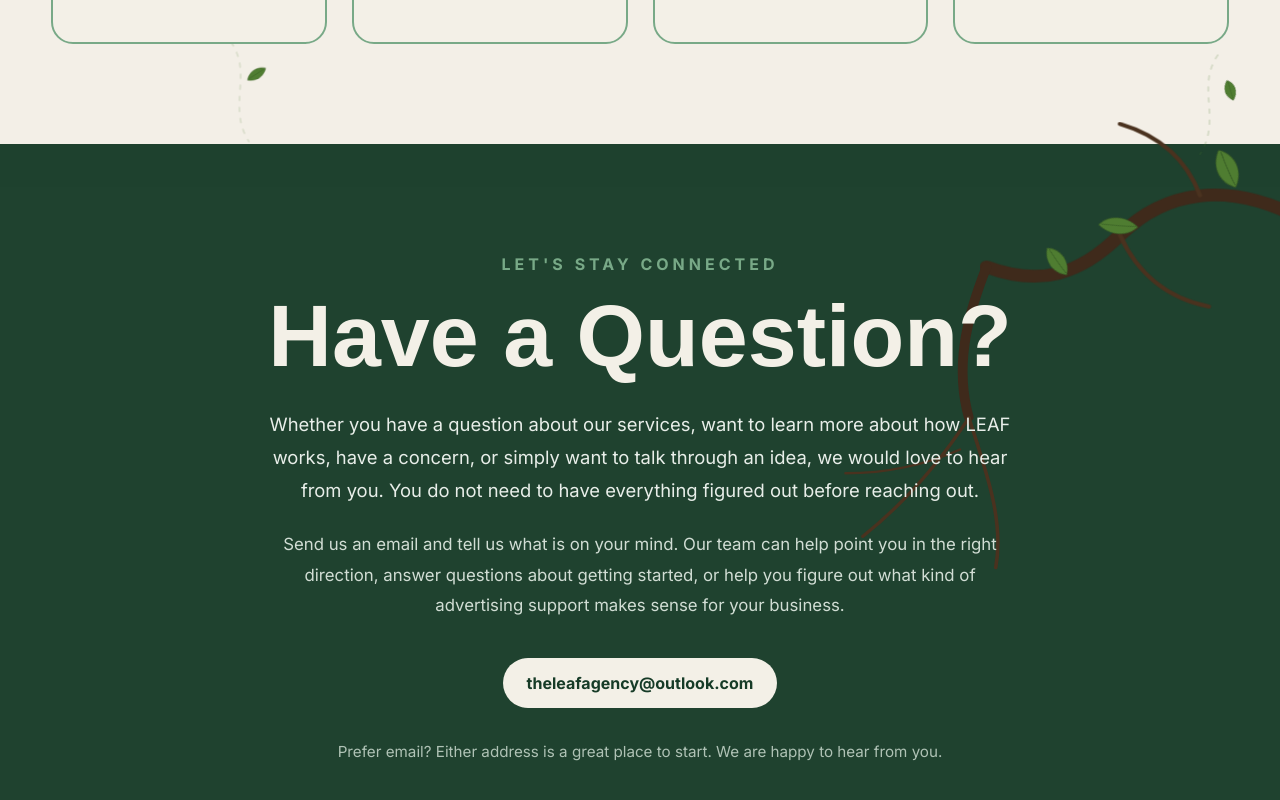
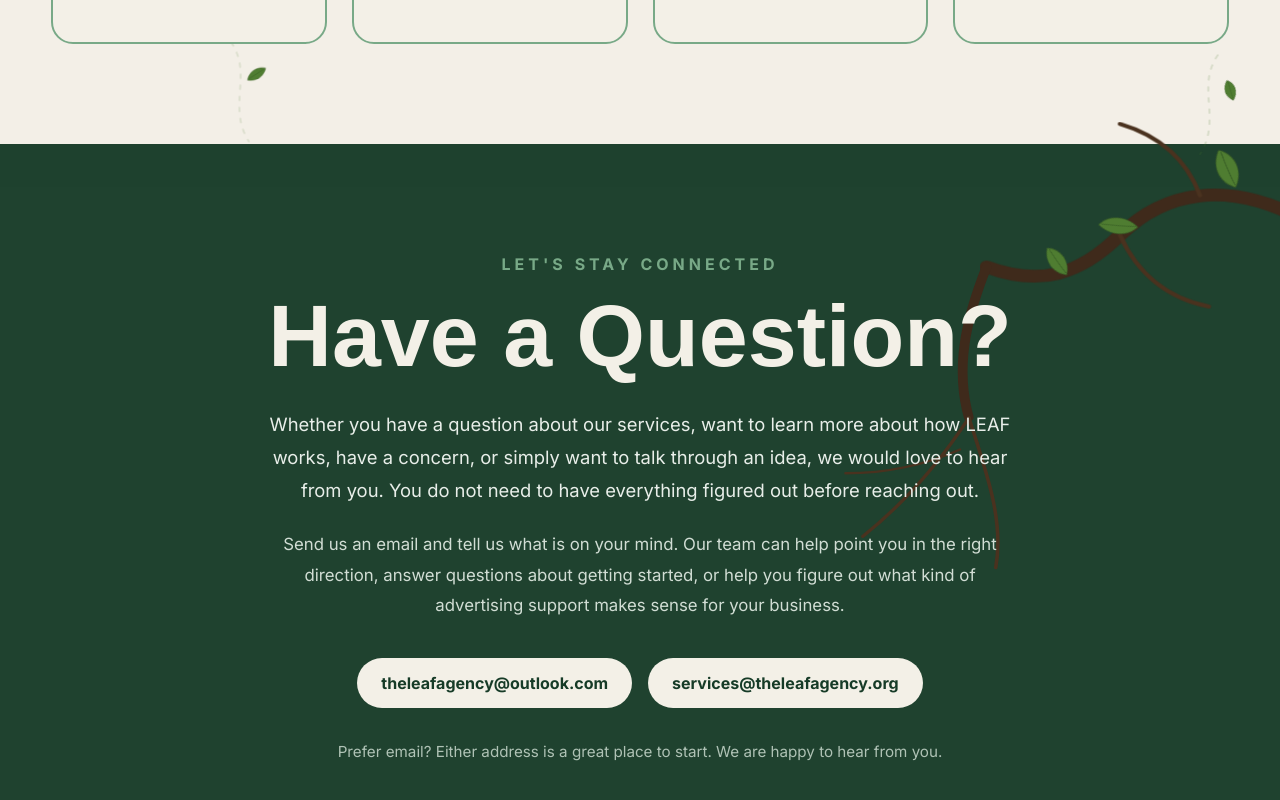
Before and after one commit to TheLeafAgency/The-LEAF-Agency, a Next.js app: page / in a window 1280 px wide. Shown: the part 3116-3916 px from the top of the page. Built offline with nearby package versions, Linux system fonts and the light colour scheme.

Commit message:
Add services email to Have a Question section

```diff
--- a/components/ContactSection.tsx
+++ b/components/ContactSection.tsx
@@ -97,6 +97,22 @@
               theleafagency@outlook.com
             </a>
 
+            <a
+              href="mailto:services@theleafagency.org"
+              style={{
+                display: "inline-flex",
+                alignItems: "center",
+                justifyContent: "center",
+                padding: "15px 24px",
+                borderRadius: "999px",
+                background: "var(--leaf-white-dove)",
+                color: "var(--leaf-green-deep)",
+                fontWeight: 700,
+                transition: "transform 0.3s ease, background 0.3s ease",
+              }}
+            >
+              services@theleafagency.org
+            </a>
           </div>
 
           <p
```
